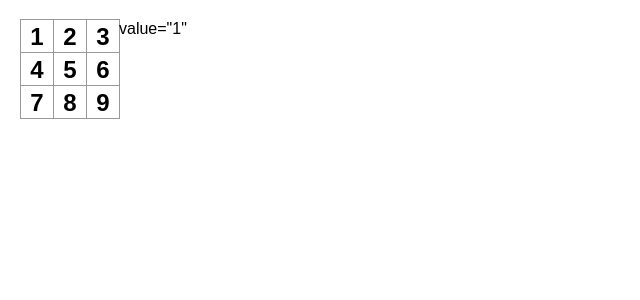
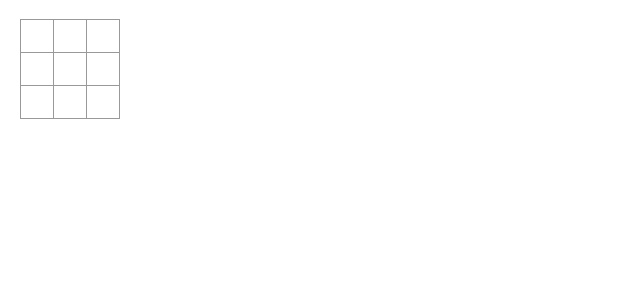
Before and after one commit to memukherjee/tic-tac-toe, a React (Create React App) app: page / in a window 1280 px wide. Shown: the top 300 px of the page, without its empty margins (0-640 px from the left). Built offline with nearby package versions, Linux system fonts and the light colour scheme.

Commit message:
squares having value state which will change on click

```diff
--- a/src/components/Board.jsx
+++ b/src/components/Board.jsx
@@ -6,7 +6,7 @@
             <div className="board-row">
                 <Square value="1" />
                 <Square value="2" />
-                <Square value="3" /> value="1"
+                <Square value="3" />
             </div>
             <div className="board-row">
                 <Square value="4" />
--- a/src/components/Square.jsx
+++ b/src/components/Square.jsx
@@ -1,3 +1,16 @@
-export default function Square({value}) {
-    return <button className="square">{value}</button>;
+import { useState } from "react";
+
+export default function Square() {
+
+    const [value, setValue] = useState(null);
+
+    function handleClick() {
+        setValue("X");
+    }
+
+    return (
+        <button className="square" onClick={handleClick}>
+            {value}
+        </button>
+    );
 }
```
